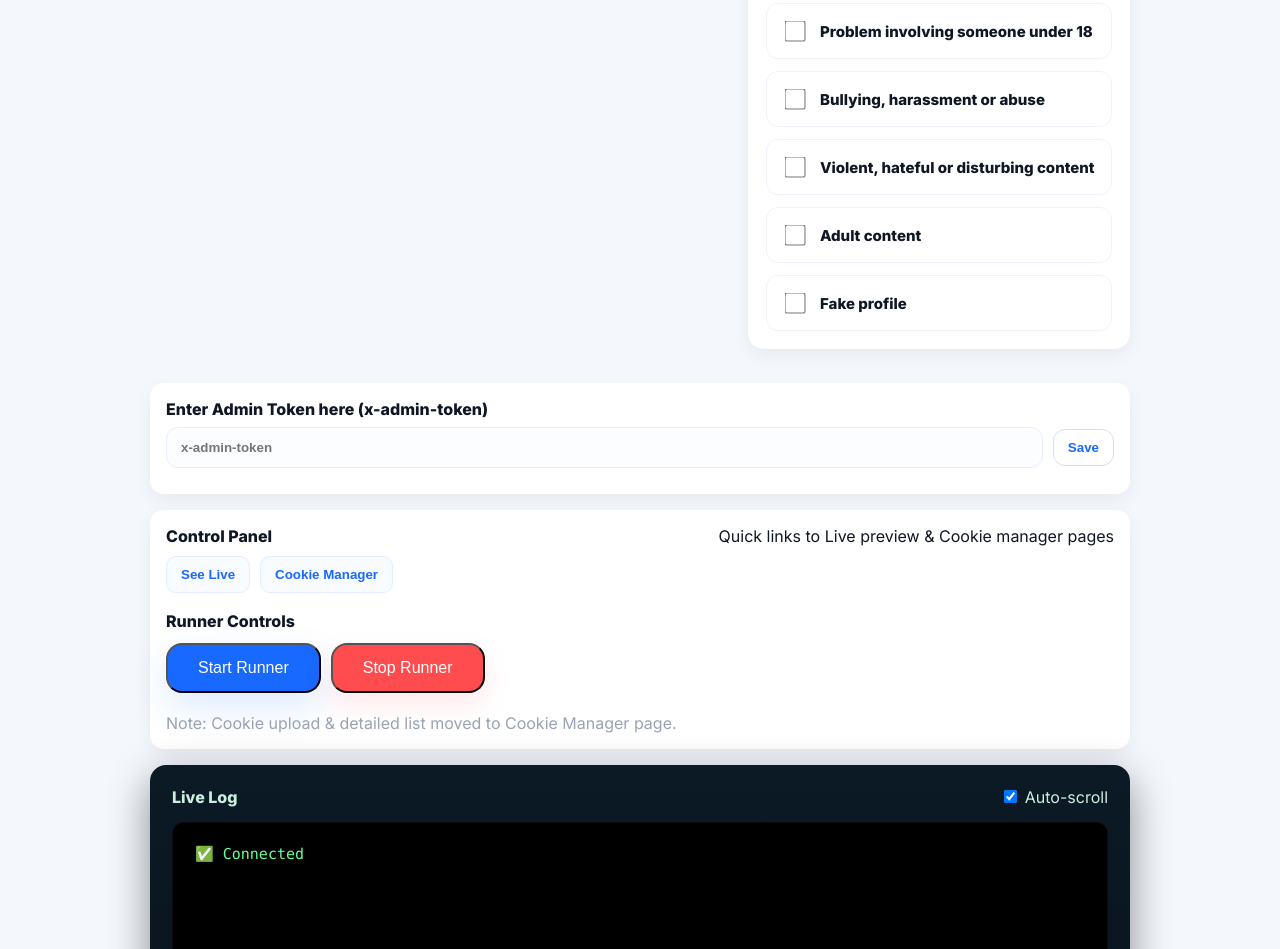
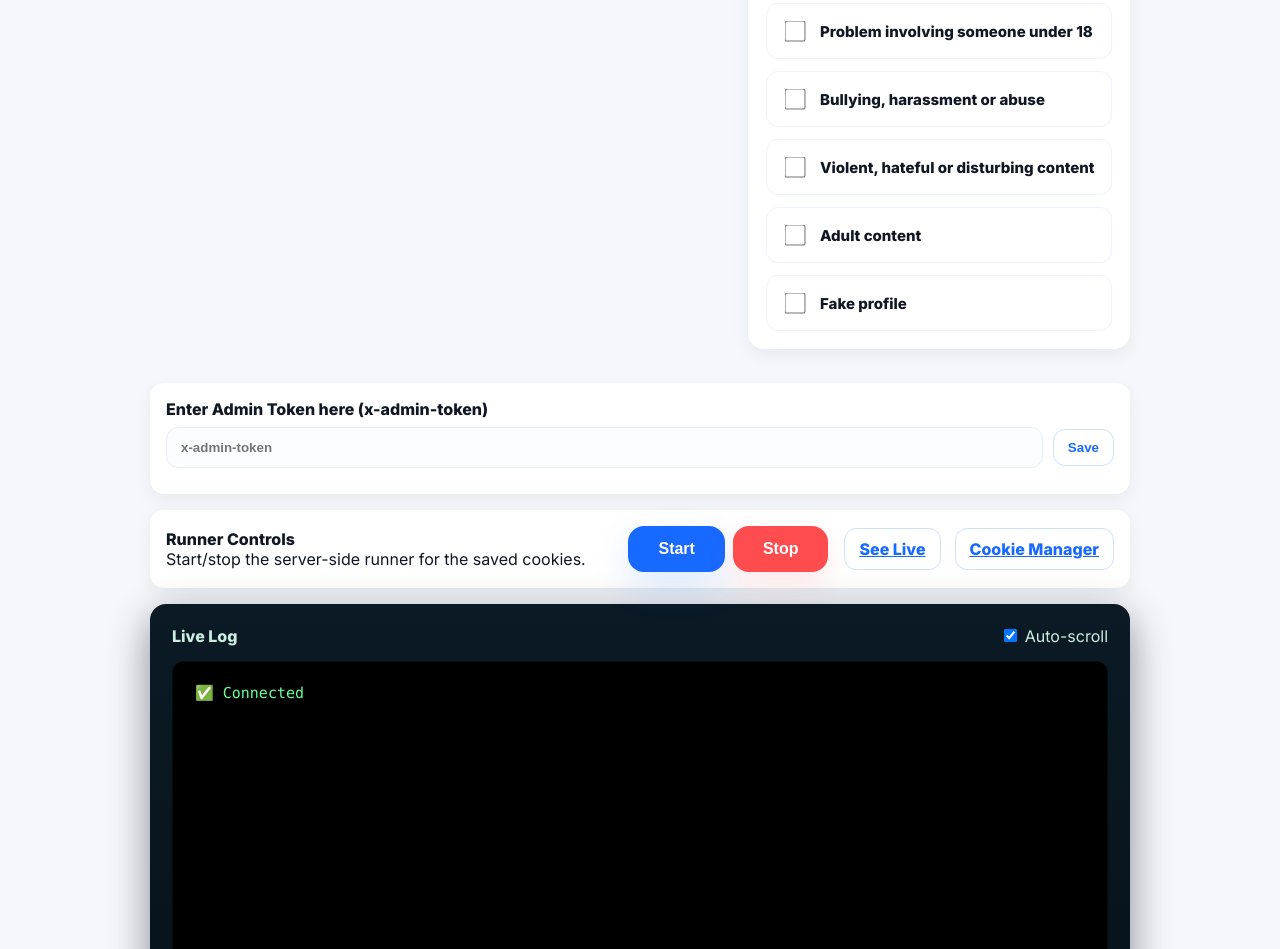
Before and after one commit to BulletTeam/FB-Report-Bot, a website: page public/index.html in a window 1280 px wide. Shown: the part 377-1326 px from the top of the page. Drawn offline with Linux system fonts and the light colour scheme.

Commit message:
Update index.html

```diff
--- a/public/index.html
+++ b/public/index.html
@@ -154,30 +154,22 @@
       </div>
     </div>
 
-    <!-- Control Panel (replaced Cookie Manager) -->
-    <div class="card" role="region" aria-label="Control Panel">
-      <div style="display:flex; justify-content:space-between; align-items:center;">
-        <div style="font-weight:800; font-size:16px">Control Panel</div>
-        <div class="small">Quick links to Live preview & Cookie manager pages</div>
-      </div>
+<!-- Controls -->
+<div class="card" style="display:flex; justify-content:space-between; align-items:center;">
+  <div>
+    <div style="font-weight:800">Runner Controls</div>
+    <div class="small">Start/stop the server-side runner for the saved cookies.</div>
+  </div>
+  <div style="display:flex; gap:8px; align-items:center;">
+    <button id="startBtn" class="btn btn-start">Start</button>
+    <button id="stopBtn" class="btn btn-stop">Stop</button>
 
-      <div class="control-panel" style="margin-top:10px;">
-        <div class="control-row">
-          <button id="seeLive" class="link-btn">See Live</button>
-          <button id="cookieMgr" class="link-btn">Cookie Manager</button>
-        </div>
+    <!-- New: quick-access links that open in a NEW TAB -->
+    <a id="seeLiveBtn" class="btn btn-ghost" href="/live.html" target="_blank" rel="noopener noreferrer" style="margin-left:8px; padding:10px 14px;">See Live</a>
 
-        <div style="font-weight:800; margin-top:6px;">Runner Controls</div>
-        <div class="control-row">
-          <button id="startBtnPanel" class="btn-start">Start Runner</button>
-          <button id="stopBtnPanel" class="btn-stop">Stop Runner</button>
-        </div>
-
-        <div class="small" style="color:var(--muted); margin-top:8px;">
-          Note: Cookie upload & detailed list moved to Cookie Manager page.
-        </div>
-      </div>
-    </div>
+    <a id="cookieMgrBtn" class="btn btn-ghost" href="/cookie.html" target="_blank" rel="noopener noreferrer" style="margin-left:6px; padding:10px 14px;">Cookie Manager</a>
+  </div>
+</div>
 
     <!-- Live logs -->
     <div class="logs-card card" role="region">
```
